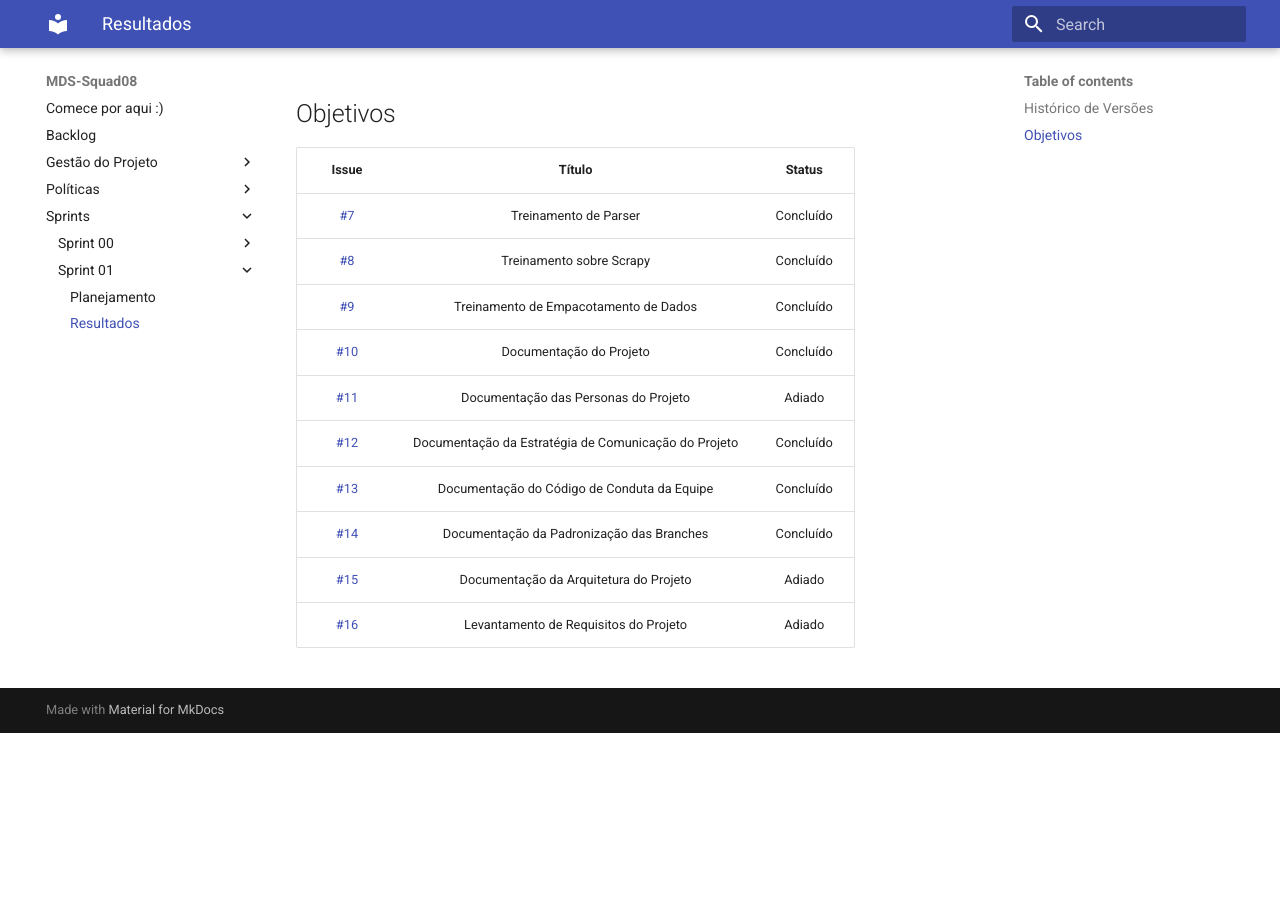
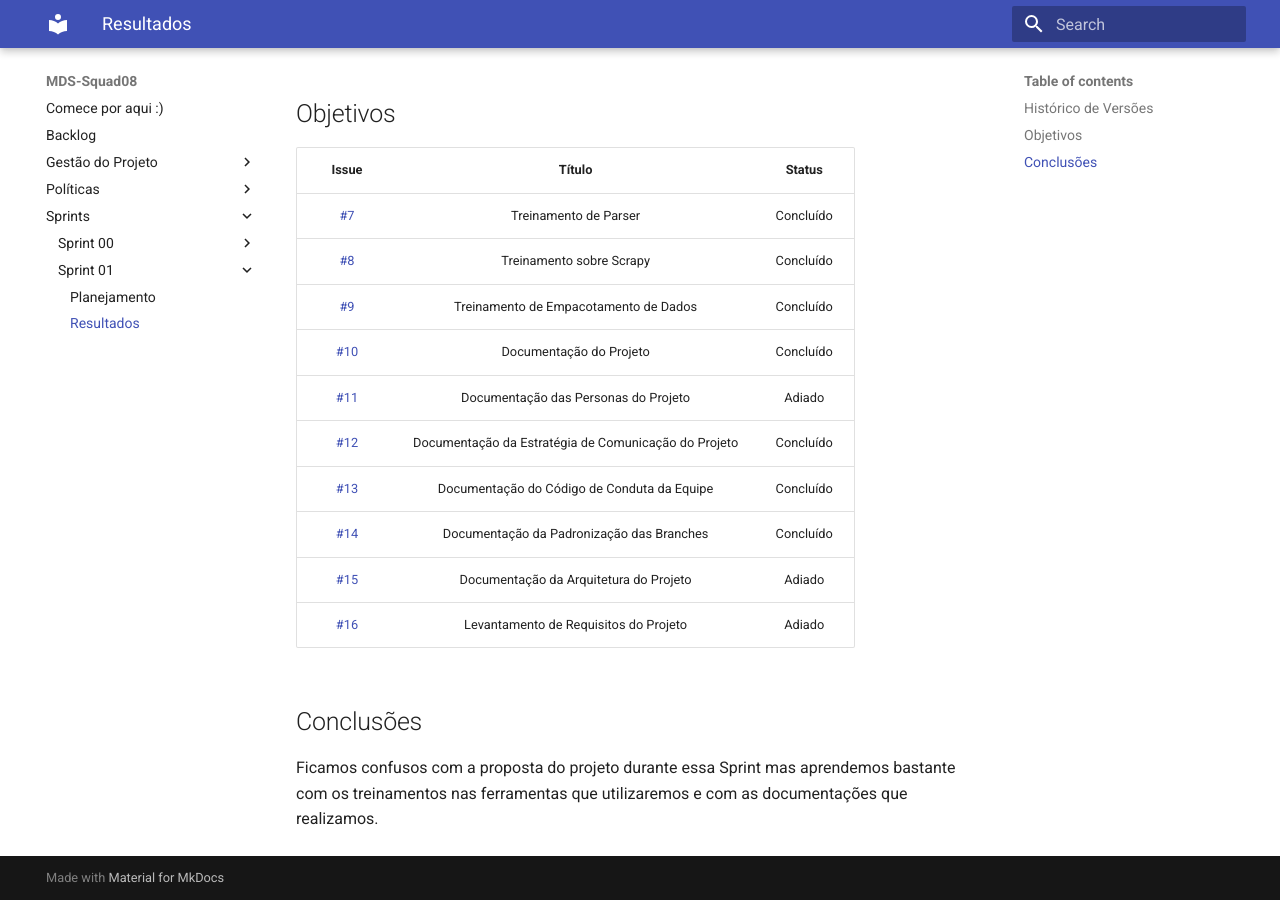
Before and after one commit to unb-mds/2023.2_DeOlhoRS, an MkDocs documentation site: the page built from docs/Sprints/Sprint 01/Resultados.md, in a window 1280 px wide and 900 px high, scrolled down 533 px. Built offline with MkDocs 1.6.1 and Material for MkDocs 9.7.7, drawn with Linux system fonts in a browser that asks for light colours; before the commit the page ends 1266 px from its top, so only the background shows below that.

Commit message:
:pencil: : adicao da conclusao

```diff
--- a/docs/Sprints/Sprint 01/Resultados.md
+++ b/docs/Sprints/Sprint 01/Resultados.md
@@ -25,3 +25,7 @@ Tivemos dificuldade para compreender o projeto do Querido Diário e o que iríam
 | [#14](https://github.com/unb-mds/2023-2-Squad08/issues/14)| Documentação da Padronização das Branches |                Concluído                   |
 | [#15](https://github.com/unb-mds/2023-2-Squad08/issues/15)| Documentação da Arquitetura do Projeto |                      Adiado                   |
 | [#16](https://github.com/unb-mds/2023-2-Squad08/issues/16)| Levantamento de Requisitos do Projeto |                      Adiado                    |
+
+## Conclusões
+
+Ficamos confusos com a proposta do projeto durante essa Sprint mas aprendemos bastante com os treinamentos nas ferramentas que utilizaremos e com as documentações que realizamos.
```
